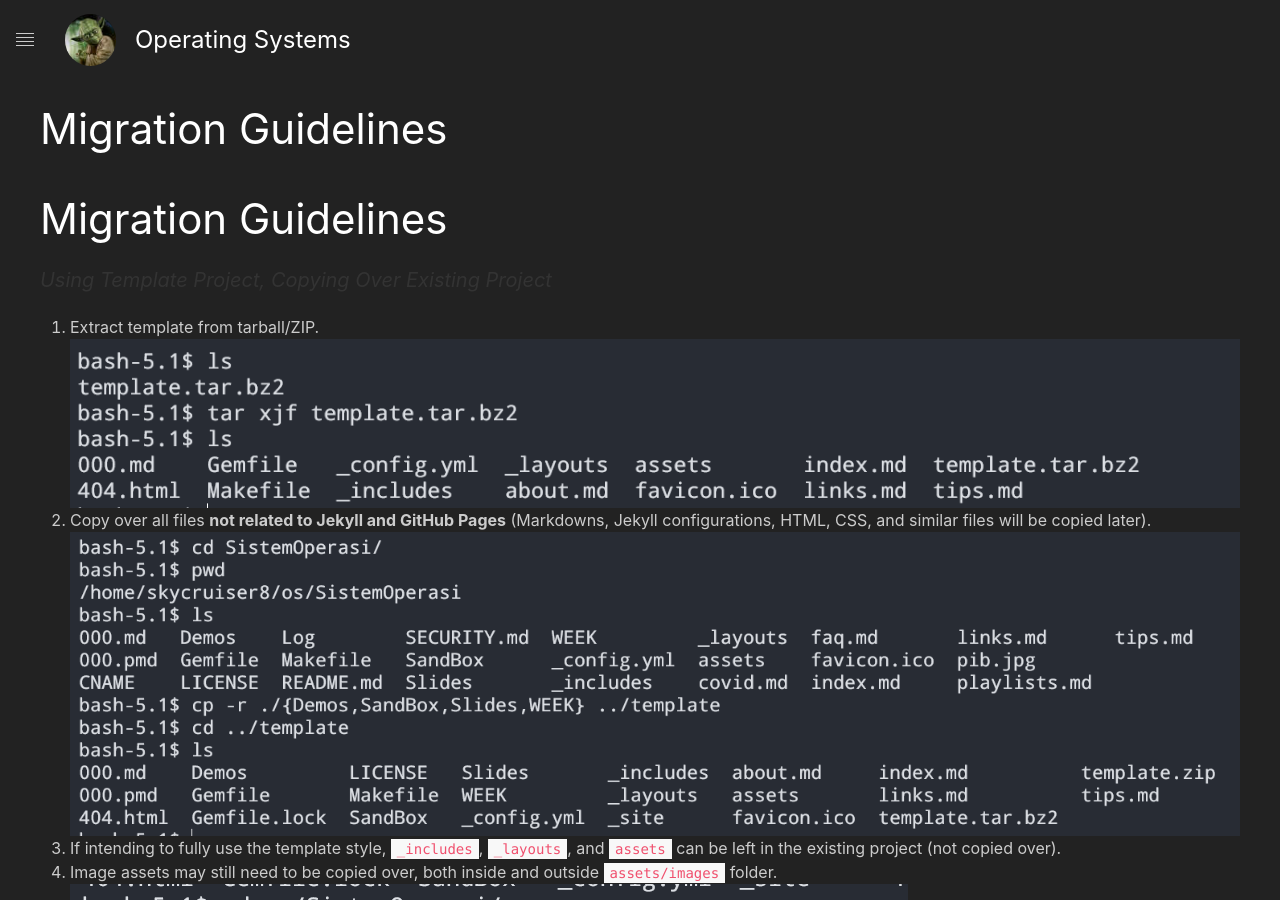
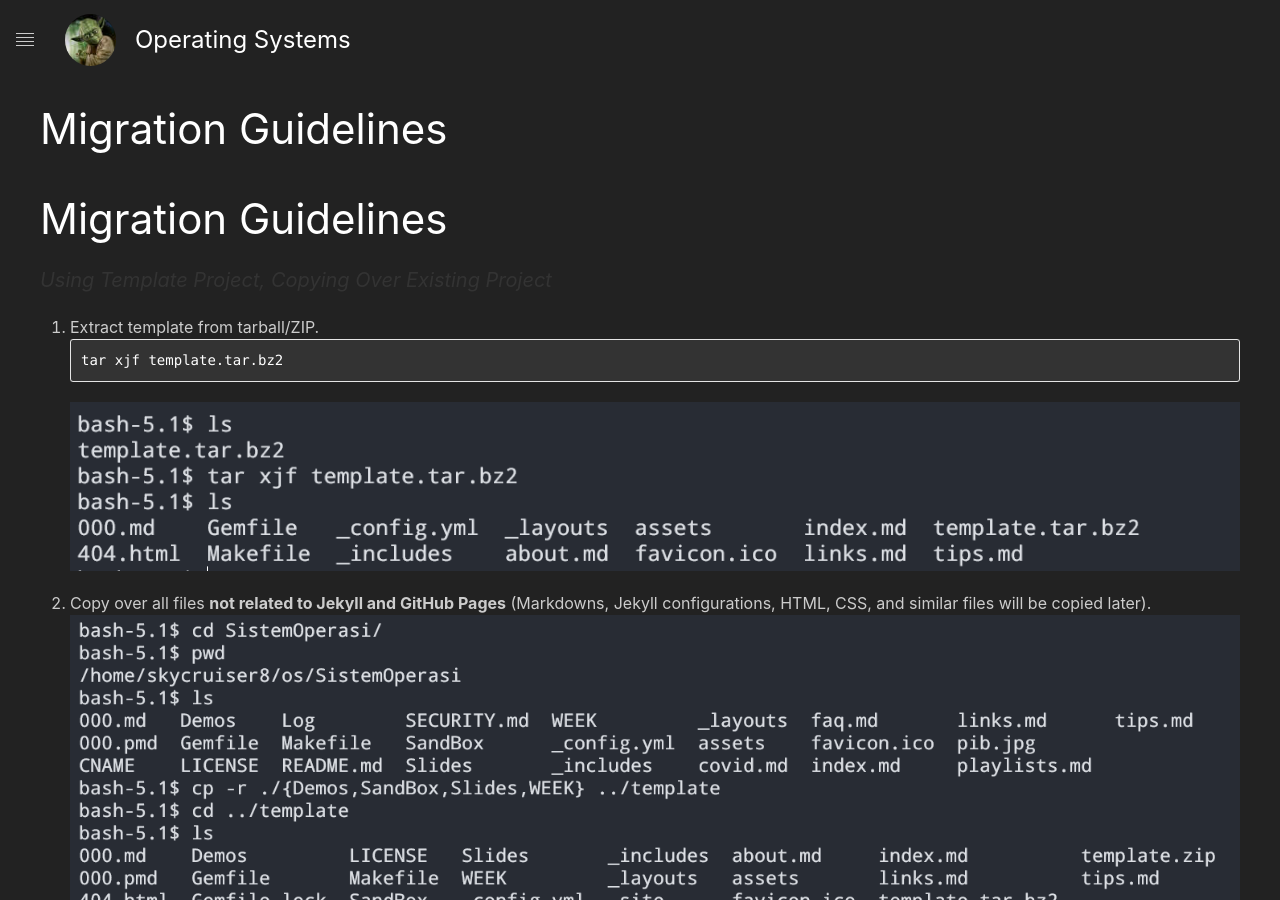
Before and after one commit to OSP4DISS/SistemOperasiDev, a Jekyll site: the page built from migrasi/migration.md, in a window 1280 px wide and 900 px high. Built offline with Jekyll 4.4.1, drawn with Linux system fonts in a browser that asks for light colours; our own code applies the rules of GitHub Pages for plain Markdown files.

Commit message:
Test add code blocks between migration guideline

```diff
--- a/migrasi/migration.md
+++ b/migrasi/migration.md
@@ -3,6 +3,9 @@
 > Using Template Project, Copying Over Existing Project
 
 1. Extract template from tarball/ZIP.
+~~~shell
+tar xjf template.tar.bz2
+~~~
 ![Extract](1.png)
 2. Copy over all files **not related to Jekyll and GitHub Pages** (Markdowns, Jekyll configurations, HTML, CSS, and similar files will be copied later).
 ![Copy](2.png)
```
